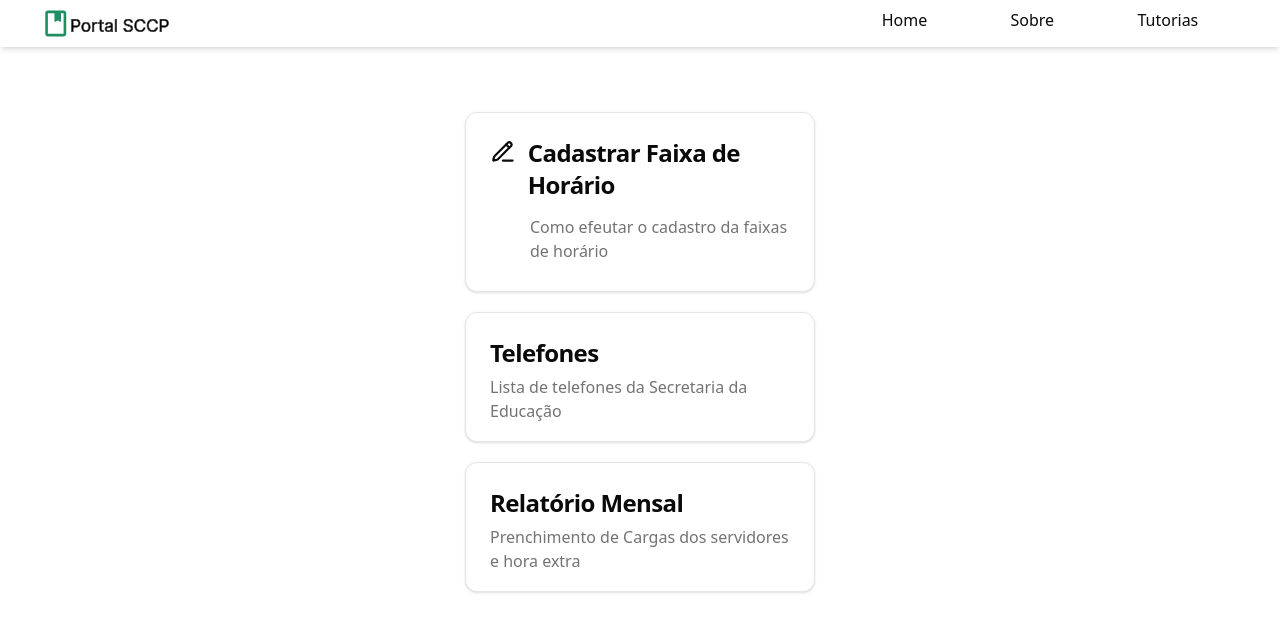
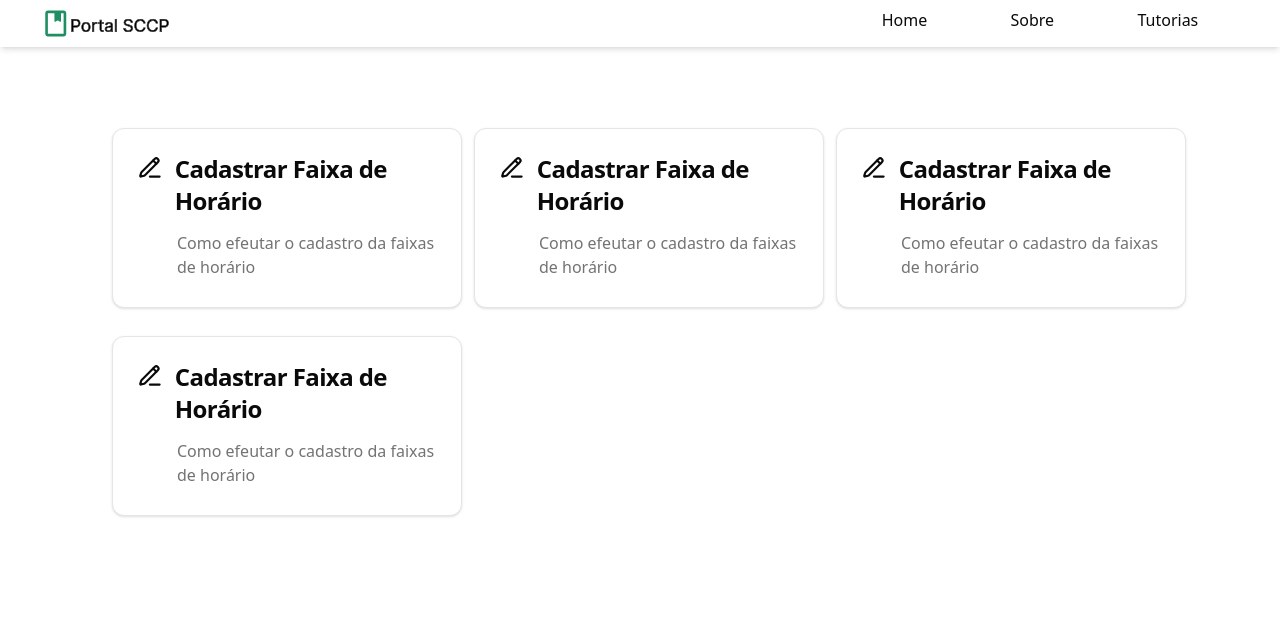
Before and after one commit to Kelabr/portal_sccp, a Next.js app: page /izeus in a window 1280 px wide. Shown: the top 632 px of the page. Built offline with nearby package versions, Linux system fonts and the light colour scheme.

Commit message:
concertando responsibilidade dos cards da lista

```diff
--- a/src/app/izeus/page.js
+++ b/src/app/izeus/page.js
@@ -3,7 +3,7 @@ import Lista from "@/components/lista/ListaIzeus"
 
 export default function Izeus(){
     return(
-        <main className="pt-28 px-3 flex flex-col items-center">
+        <main className="pt-28 px-3 flex flex-col items-center sm:pl-7 lg:pl-36 xl:pl-28  ">
             <Lista/>
         </main>
 
--- /dev/null
+++ b/src/app/izeus/req_eventual/page.js
@@ -0,0 +1,10 @@
+import Conteudo from "@/components/conteudo/Conteudo"
+
+export default function Eventual(){
+    return(
+        <div className="pt-28 px-3 flex flex-col items-center">
+             <Conteudo/>
+        </div>
+
+    )
+}
--- /dev/null
+++ b/src/app/izeus/req_extra/page.js
@@ -0,0 +1,10 @@
+import Conteudo from "@/components/conteudo/Conteudo"
+
+export default function Extra(){
+    return(
+        <div className="pt-28 px-3 flex flex-col items-center">
+             <Conteudo/>
+        </div>
+
+    )
+}
--- a/src/components/lista/ListaIzeus.jsx
+++ b/src/components/lista/ListaIzeus.jsx
@@ -4,10 +4,10 @@ import {PencilLine} from 'lucide-react'
 
 export default function Lista(){
     return(
-        <div className="flex justify-center w-max-[1200px] flex-col sm:flex-row ">
-        <div className=" w-full max-w-[1200px]">
+        <div className="flex w-max-[1200px] flex-col sm:flex-row ">
+        <div className=" max-w-[1200px] sm:flex sm:flex-wrap">
                 <Link href='./izeus/cadastro' className="" >
-                    <Card className='h-[180px] max-w-[350px]'>
+                    <Card className='h-[180px] max-w-[350px] sm:mr-3 sm:mb-3 sm:mt-4'>
                         <CardHeader>
                             <div className="flex mb-2">
                                 <PencilLine className="mr-3" size={30}></PencilLine>
@@ -18,23 +18,42 @@ export default function Lista(){
                     </Card>
                 </Link>
 
-                <Link href='#'>
-                    <Card className='h-[130px] max-w-[350px] mt-5  '>
+                <Link href='./izeus/cadastro' className="" >
+                    <Card className='h-[180px] max-w-[350px] sm:mr-3 mt-4 sm:mt-4 mb-3 sm:mb-0'>
                         <CardHeader>
-                            <CardTitle className='text-2xl'>Telefones</CardTitle>
-                            <CardDescription className='text-base'>Lista de telefones da Secretaria da Educação</CardDescription>
+                            <div className="flex mb-2">
+                                <PencilLine className="mr-3" size={30}></PencilLine>
+                                <CardTitle className='text-2xl'>Cadastrar Faixa de Horário</CardTitle>
+                            </div>
+                            <CardDescription className='text-base ml-10'>Como efeutar o cadastro da faixas de horário</CardDescription>
                         </CardHeader>
                     </Card>
                 </Link>
 
-                <Link href='#'>
-                    <Card className='h-[130px] max-w-[350px] mt-5'>
+                <Link href='./izeus/cadastro' className="" >
+                    <Card className='h-[180px] max-w-[350px] sm:mr-3 sm:mt-4'>
                         <CardHeader>
-                            <CardTitle className='text-2xl'>Relatório Mensal</CardTitle>
-                            <CardDescription  className='text-base'>Prenchimento de Cargas dos servidores e hora extra</CardDescription>
+                            <div className="flex mb-2">
+                                <PencilLine className="mr-3" size={30}></PencilLine>
+                                <CardTitle className='text-2xl'>Cadastrar Faixa de Horário</CardTitle>
+                            </div>
+                            <CardDescription className='text-base ml-10'>Como efeutar o cadastro da faixas de horário</CardDescription>
                         </CardHeader>
                     </Card>
                 </Link>
+
+                <Link href='./izeus/cadastro' className="" >
+                    <Card className='h-[180px] max-w-[350px] sm:mr-3 mt-4'>
+                        <CardHeader>
+                            <div className="flex mb-2">
+                                <PencilLine className="mr-3" size={30}></PencilLine>
+                                <CardTitle className='text-2xl'>Cadastrar Faixa de Horário</CardTitle>
+                            </div>
+                            <CardDescription className='text-base ml-10'>Como efeutar o cadastro da faixas de horário</CardDescription>
+                        </CardHeader>
+                    </Card>
+                </Link>
+
         </div>
 </div>
 
```
